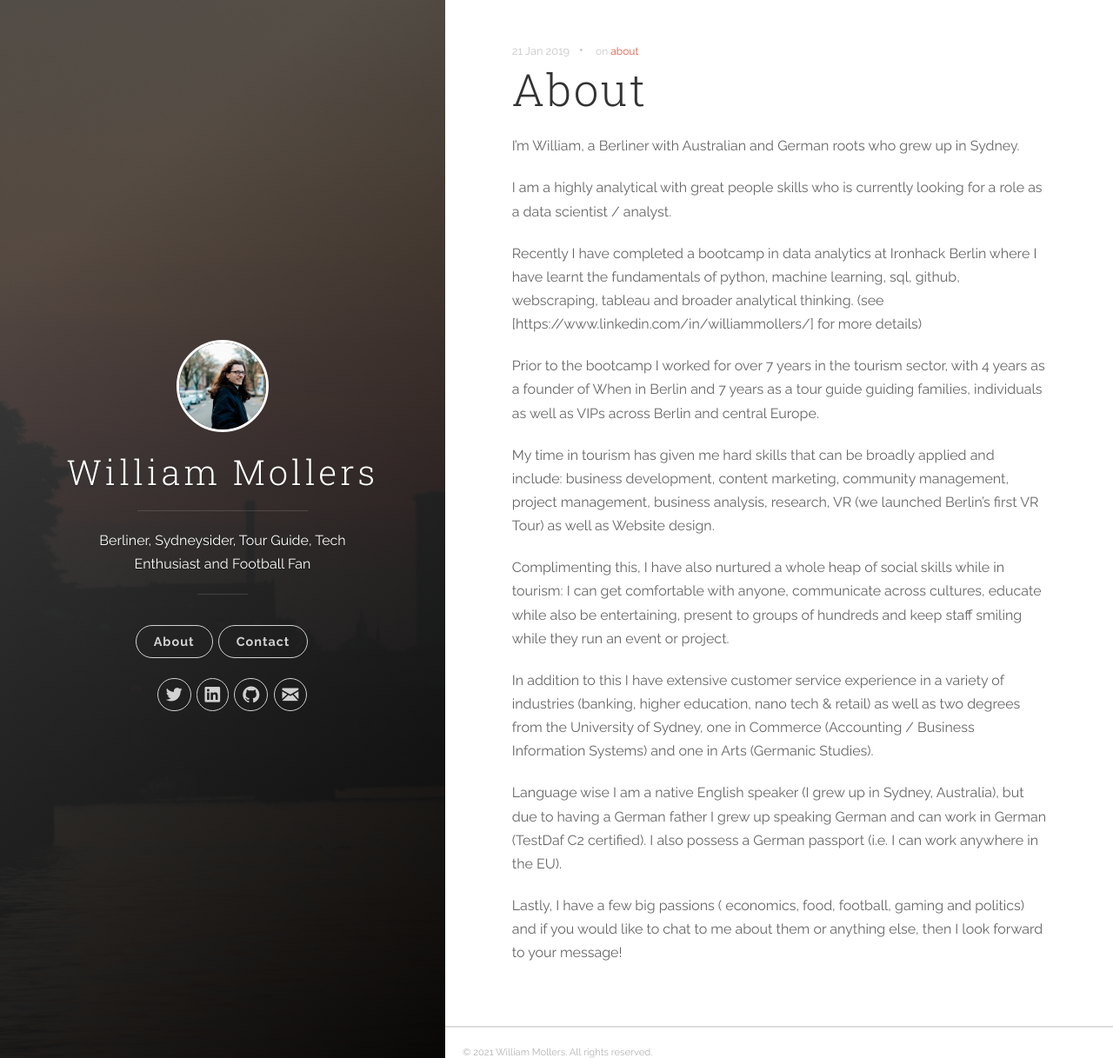
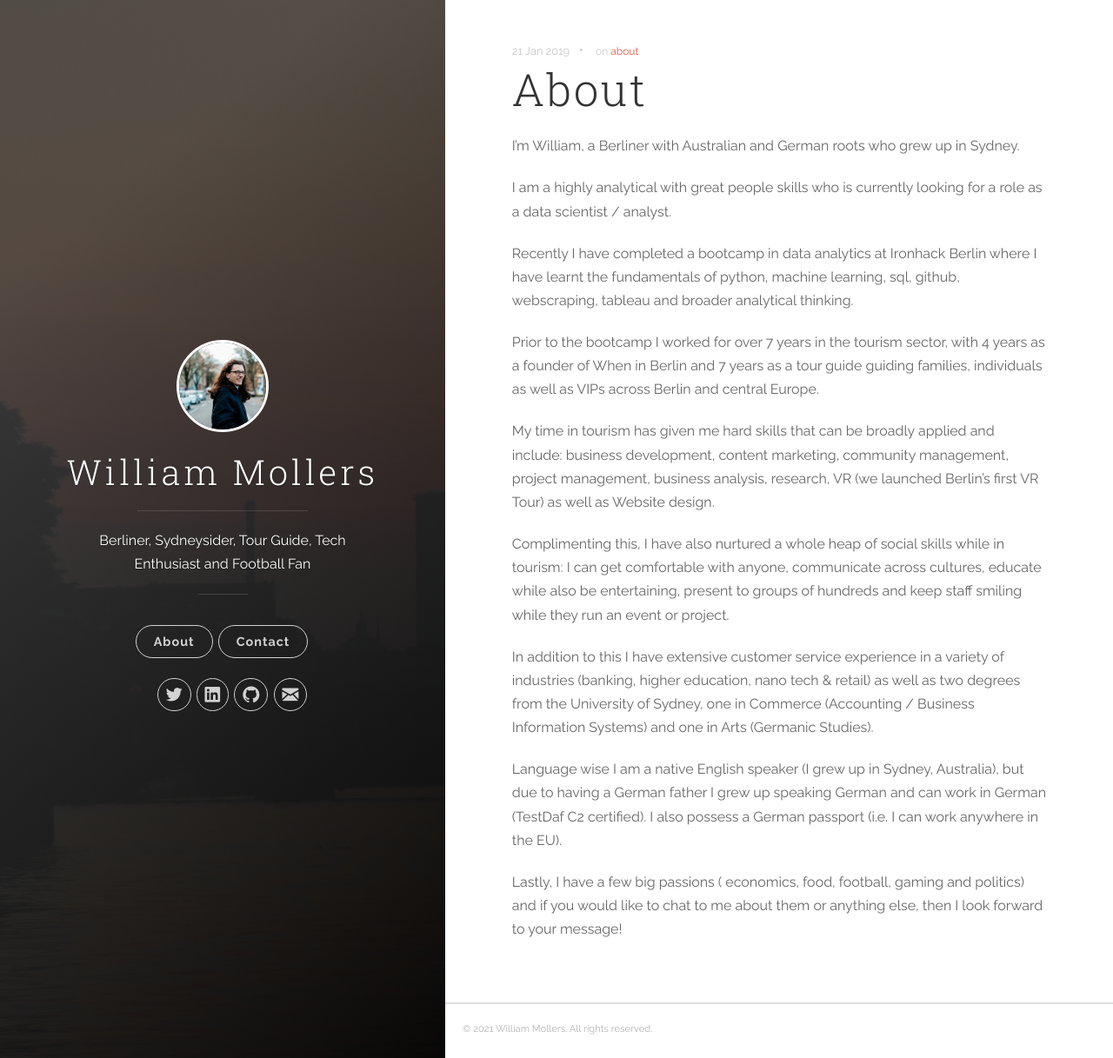
Before and after one commit to williammollers/williammollers.github.io, a Jekyll site: the page built from _posts/2019-01-21-about.markdown, in a window 1280 px wide and 1217 px high. Shown: the whole window at 87% size. Built offline with Jekyll 4.4.1, drawn with Linux system fonts in a browser that asks for light colours.

Commit message:
Update 2019-01-21-about.markdown

```diff
--- a/_posts/2019-01-21-about.markdown
+++ b/_posts/2019-01-21-about.markdown
@@ -8,7 +8,7 @@ I’m William, a Berliner with Australian and German roots who grew up in Sydney
 
 I am a highly analytical with great people skills who is currently looking for a role as a data scientist / analyst.
 
-Recently I have completed a bootcamp in data analytics at Ironhack Berlin where I have learnt the fundamentals of python, machine learning, sql, github, webscraping, tableau and broader analytical thinking. (see [https://www.linkedin.com/in/williammollers/] for more details)
+Recently I have completed a bootcamp in data analytics at Ironhack Berlin where I have learnt the fundamentals of python, machine learning, sql, github, webscraping, tableau and broader analytical thinking.
 
 Prior to the bootcamp I worked for over 7 years in the tourism sector, with 4 years as a founder of When in Berlin and 7 years as a tour guide guiding families, individuals as well as VIPs across Berlin and central Europe.
 
```
